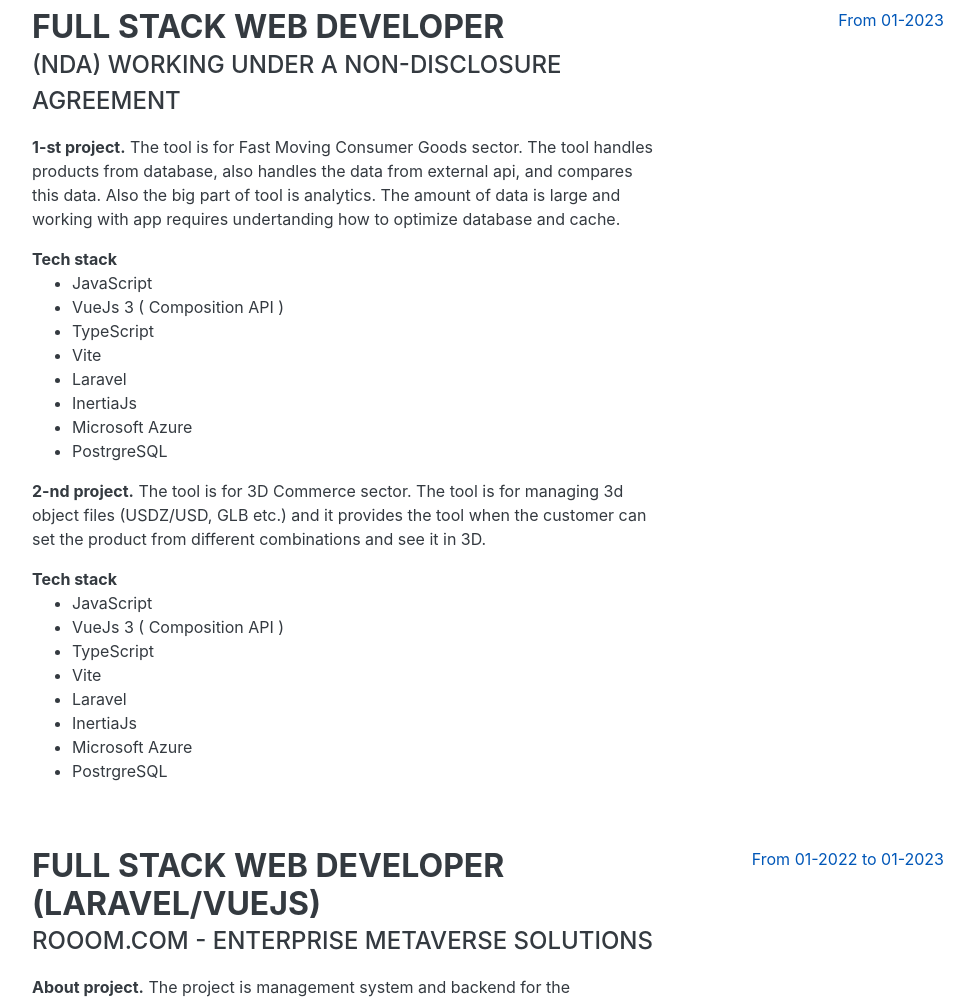
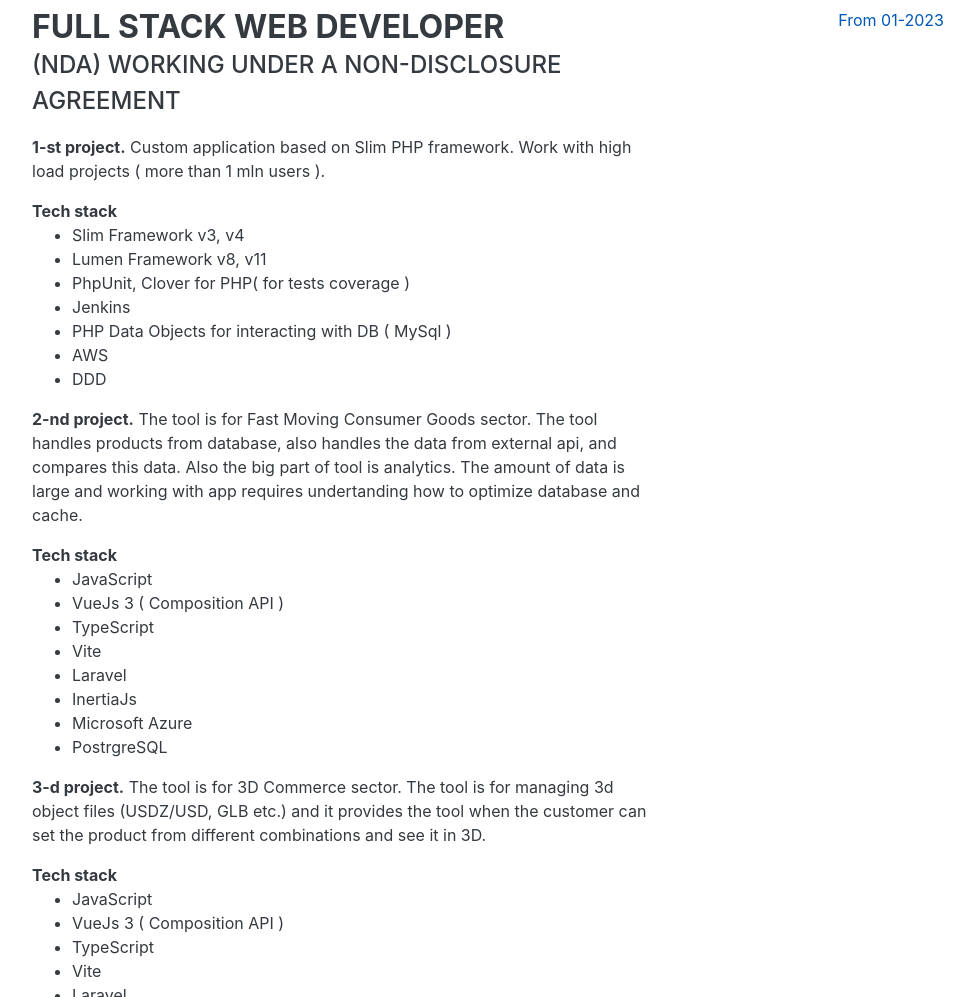
Before and after one commit to dmytrotus/dmytrotus.github.io, a plain HTML site: page index.html in a window 1280 px wide. Shown: the part 1340-2337 px from the top of the page, without its empty margins (288-1262 px from the left). Drawn offline with Linux system fonts and the light colour scheme; a web font is replaced by a local one.

Commit message:
update experience

```diff
--- a/index.html
+++ b/index.html
@@ -147,6 +147,21 @@
             <div class="subheading mb-3">(NDA) Working under a non-disclosure agreement</div>
             <p>
               <b>1-st project.</b>
+              Custom application based on Slim PHP framework. Work with high load projects ( more than 1 mln users ).
+            </p>
+            <b>Tech stack</b>
+            <ul>
+              <li>Slim Framework v3, v4</li>
+              <li>Lumen Framework v8, v11</li>
+              <li>PhpUnit, Clover for PHP( for tests coverage )</li>
+              <li>Jenkins</li>
+              <li>PHP Data Objects for interacting with DB ( MySql )</li>
+              <li>AWS</li>
+              <li>DDD</li>
+            </ul>
+
+            <p>
+              <b>2-nd project.</b>
               The tool is for Fast Moving Consumer Goods sector. The tool handles products from database, also handles the data from external api, and compares this data. Also the big part of tool is analytics. The amount of data is large and working with app requires undertanding how to optimize database and cache.
             </p>
             <b>Tech stack</b>
@@ -162,7 +177,7 @@
             </ul>
 
             <p>
-              <b>2-nd project.</b>
+              <b>3-d project.</b>
               The tool is for 3D Commerce sector. The tool is for managing 3d object files (USDZ/USD, GLB etc.) and it provides the tool when the customer can set the product from different combinations and see it in 3D.
             </p>
             <b>Tech stack</b>
```
